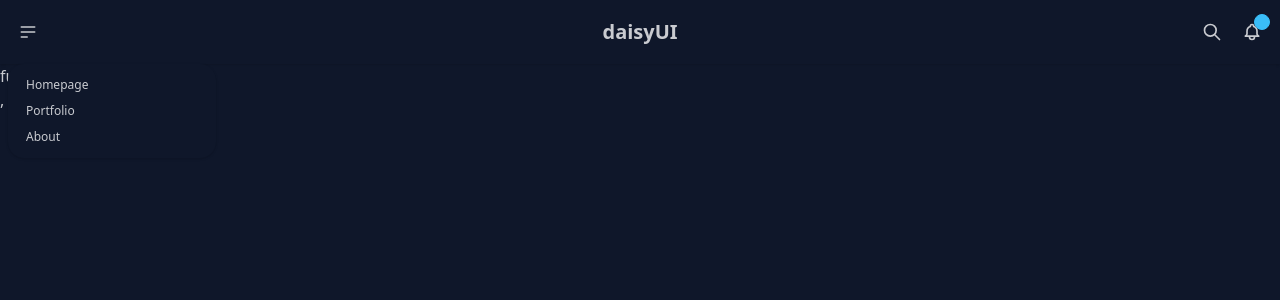
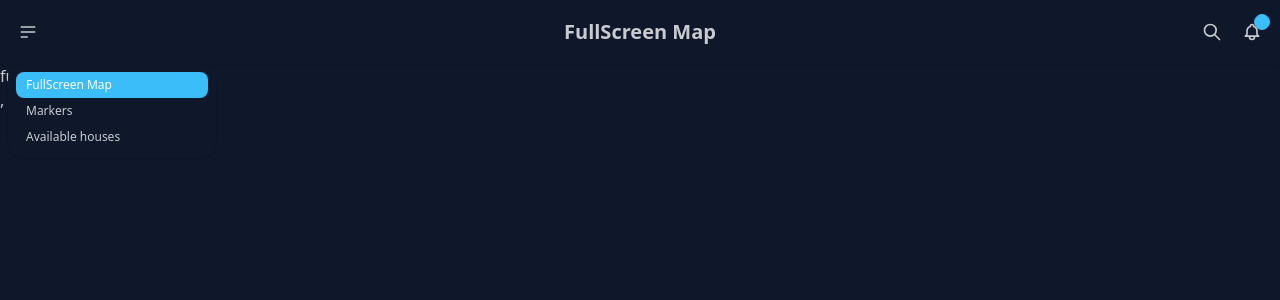
Before and after one commit to RKCbas/MapsApp, an Angular app: page /fullscreen in a window 1280 px wide. Both pictures are taken after a click on the button 28 px from the left and 32 px from the top of the page. Shown: the top 300 px of the page. Built offline with nearby package versions, Linux system fonts and the light colour scheme.

Commit message:
# Class 2 Titulo en el navbar ✨Feat: Adapted the navbar to display the current page and created load the items in the navbar

```diff
--- a/src/app/shared/components/navbar/navbar.component.html
+++ b/src/app/shared/components/navbar/navbar.component.html
@@ -1,28 +1,76 @@
 <div class="navbar bg-base-100 shadow-sm">
   <div class="navbar-start">
     <div class="dropdown">
-      <div tabindex="0" role="button" class="btn btn-ghost btn-circle" title="Menu">
-        <svg xmlns="http://www.w3.org/2000/svg" class="h-5 w-5" fill="none" viewBox="0 0 24 24" stroke="currentColor"> <path stroke-linecap="round" stroke-linejoin="round" stroke-width="2" d="M4 6h16M4 12h16M4 18h7" /> </svg>
+      <div
+        tabindex="0"
+        role="button"
+        class="btn btn-ghost btn-circle"
+        title="Menu"
+      >
+        <svg
+          xmlns="http://www.w3.org/2000/svg"
+          class="h-5 w-5"
+          fill="none"
+          viewBox="0 0 24 24"
+          stroke="currentColor"
+        >
+          <path
+            stroke-linecap="round"
+            stroke-linejoin="round"
+            stroke-width="2"
+            d="M4 6h16M4 12h16M4 18h7"
+          />
+        </svg>
       </div>
       <ul
         tabindex="0"
-        class="menu menu-sm dropdown-content bg-base-100 rounded-box z-1 mt-3 w-52 p-2 shadow">
-        <li><a>Homepage</a></li>
-        <li><a>Portfolio</a></li>
-        <li><a>About</a></li>
+        class="menu menu-sm dropdown-content bg-base-100 rounded-box z-1 mt-3 w-52 p-2 shadow"
+      >
+      @for (route of routes; track route.path) {
+
+        <li>
+          <a [routerLink]="[route.path]" routerLinkActive="bg-primary text-white" >{{route.title}}</a>
+        </li>
+      }
       </ul>
     </div>
   </div>
   <div class="navbar-center">
-    <a class="btn btn-ghost text-xl">daisyUI</a>
+    <a class="btn btn-ghost text-xl">{{ pageTitle$ | async }}</a>
   </div>
   <div class="navbar-end">
     <button class="btn btn-ghost btn-circle" title="Search">
-      <svg xmlns="http://www.w3.org/2000/svg" class="h-5 w-5" fill="none" viewBox="0 0 24 24" stroke="currentColor"> <path stroke-linecap="round" stroke-linejoin="round" stroke-width="2" d="M21 21l-6-6m2-5a7 7 0 11-14 0 7 7 0 0114 0z" /> </svg>
+      <svg
+        xmlns="http://www.w3.org/2000/svg"
+        class="h-5 w-5"
+        fill="none"
+        viewBox="0 0 24 24"
+        stroke="currentColor"
+      >
+        <path
+          stroke-linecap="round"
+          stroke-linejoin="round"
+          stroke-width="2"
+          d="M21 21l-6-6m2-5a7 7 0 11-14 0 7 7 0 0114 0z"
+        />
+      </svg>
     </button>
     <button class="btn btn-ghost btn-circle" title="Notifications">
       <div class="indicator">
-        <svg xmlns="http://www.w3.org/2000/svg" class="h-5 w-5" fill="none" viewBox="0 0 24 24" stroke="currentColor"> <path stroke-linecap="round" stroke-linejoin="round" stroke-width="2" d="M15 17h5l-1.405-1.405A2.032 2.032 0 0118 14.158V11a6.002 6.002 0 00-4-5.659V5a2 2 0 10-4 0v.341C7.67 6.165 6 8.388 6 11v3.159c0 .538-.214 1.055-.595 1.436L4 17h5m6 0v1a3 3 0 11-6 0v-1m6 0H9" /> </svg>
+        <svg
+          xmlns="http://www.w3.org/2000/svg"
+          class="h-5 w-5"
+          fill="none"
+          viewBox="0 0 24 24"
+          stroke="currentColor"
+        >
+          <path
+            stroke-linecap="round"
+            stroke-linejoin="round"
+            stroke-width="2"
+            d="M15 17h5l-1.405-1.405A2.032 2.032 0 0118 14.158V11a6.002 6.002 0 00-4-5.659V5a2 2 0 10-4 0v.341C7.67 6.165 6 8.388 6 11v3.159c0 .538-.214 1.055-.595 1.436L4 17h5m6 0v1a3 3 0 11-6 0v-1m6 0H9"
+          />
+        </svg>
         <span class="badge badge-xs badge-primary indicator-item"></span>
       </div>
     </button>
--- a/src/app/shared/components/navbar/navbar.component.ts
+++ b/src/app/shared/components/navbar/navbar.component.ts
@@ -1,9 +1,33 @@
-import { ChangeDetectionStrategy, Component } from '@angular/core';
+import { ChangeDetectionStrategy, Component, inject } from '@angular/core';
+import { routes } from '../../../app.routes';
+import { NavigationEnd, Router, RouterLink, RouterLinkActive } from '@angular/router';
+import { filter, map } from 'rxjs';
+import { AsyncPipe } from '@angular/common';
 
 @Component({
   selector: 'app-navbar',
-  imports: [],
+  imports: [
+    AsyncPipe,
+    RouterLink,
+    RouterLinkActive
+  ],
   templateUrl: './navbar.component.html',
   changeDetection: ChangeDetectionStrategy.OnPush,
 })
-export class NavbarComponent { }
+export class NavbarComponent {
+
+  router = inject(Router)
+
+  routes = routes.map( route => ({
+    path: route.path,
+    title: `${route.title ?? 'Mapas en Angular'}`,
+  })).filter( route => route.path !== '**')
+
+  pageTitle$ = this.router.events.pipe(
+    filter( event => event instanceof NavigationEnd ),
+    map( event => event.url ),
+    map( url => this.routes.find(route => `/${route.path}` === url)?.title ?? 'Mapas' )
+  )
+
+
+}
```
Also changed, not shown: 1 other file (tests, documents, lock files or other folders).
